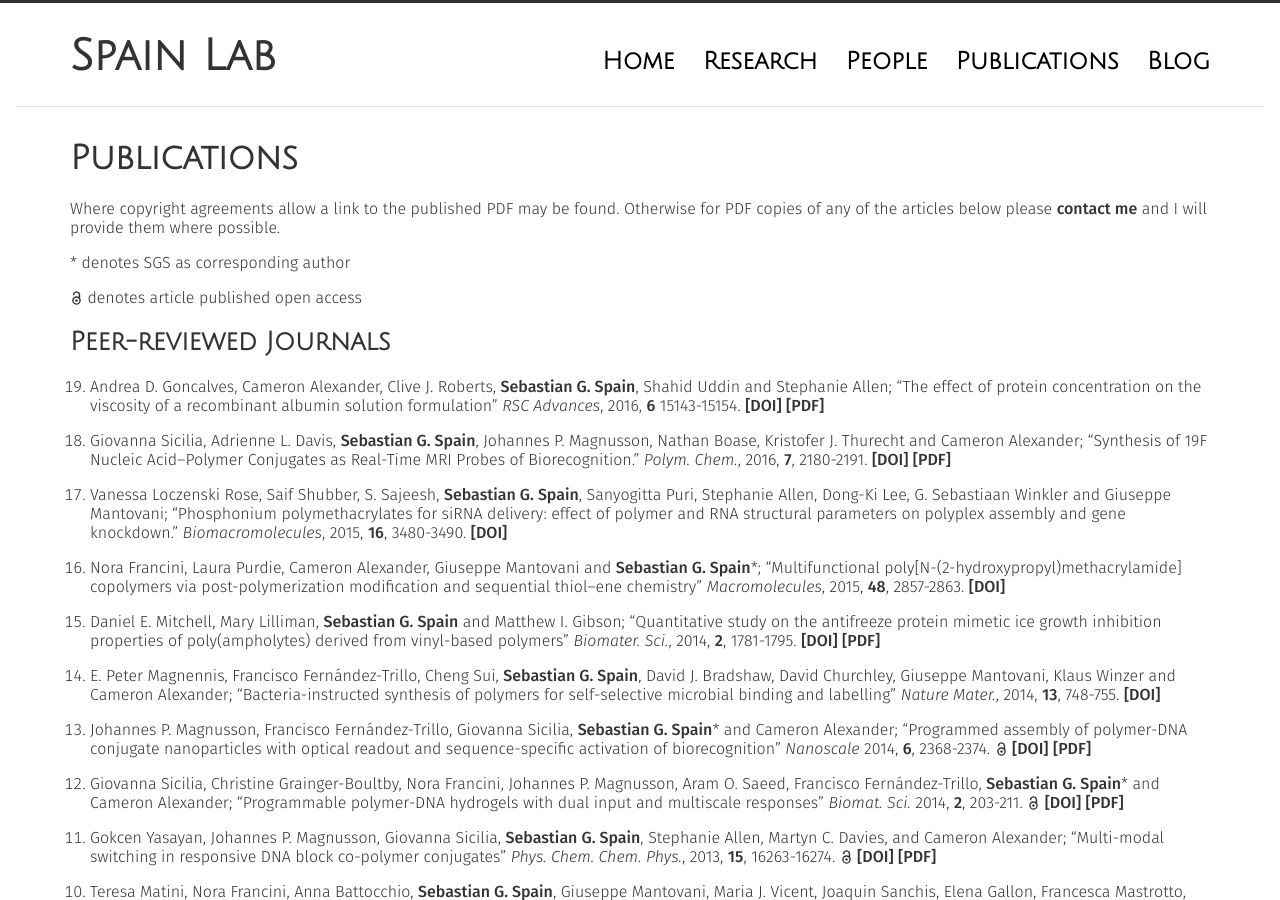
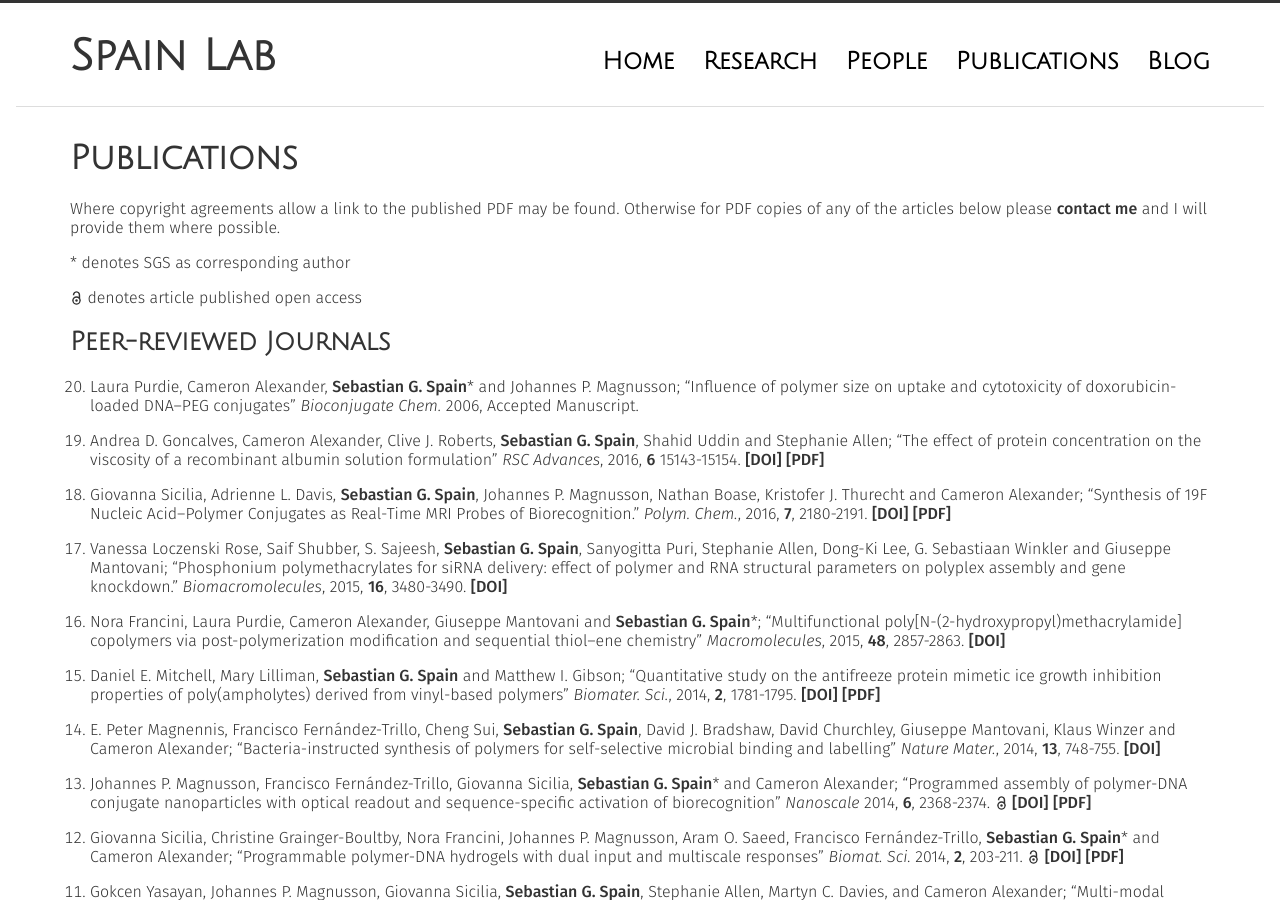
Before and after one commit to sebspain/sebspain.github.io, a Jekyll site: the page built from publications/index.md, in a window 1280 px wide and 900 px high. Built offline with Jekyll 4.4.1, drawn with Linux system fonts in a browser that asks for light colours.

Commit message:
added bioconj chem paper

```diff
--- a/publications/index.md
+++ b/publications/index.md
@@ -10,6 +10,8 @@
 <img height="14px" src="/img/oa.svg" class="oa" alt="open access logo"> denotes article published open access
 
 ## Peer-reviewed Journals
+1. Laura Purdie, Cameron Alexander, <strong>Sebastian G. Spain</strong>\* and Johannes P. Magnusson; "Influence of polymer size on uptake and cytotoxicity of doxorubicin-loaded DNA–PEG conjugates" <em>Bioconjugate Chem.</em> 2006, Accepted Manuscript.
+
 1. Andrea D. Goncalves, Cameron Alexander, Clive J. Roberts, <strong>Sebastian G. Spain</strong>, Shahid Uddin and Stephanie Allen; "The effect of protein concentration on the viscosity of a recombinant albumin solution formulation" <em>RSC Advances</em>, 2016, <strong>6</strong> 15143-15154. [\[DOI\]](http://dx.doi.org/10.1039/C5RA21068B) [\[PDF\]](http://sebspain.co.uk/publications/PDFs/2016/c5ra21068b-final.pdf)
 
 1. Giovanna Sicilia, Adrienne L. Davis, <strong>Sebastian G. Spain</strong>, Johannes P. Magnusson, Nathan Boase, Kristofer J. Thurecht and Cameron Alexander; "Synthesis of 19F Nucleic Acid–Polymer Conjugates as Real-Time MRI Probes of Biorecognition." <em>Polym. Chem.</em>, 2016, <strong>7</strong>, 2180-2191. [\[DOI\]](http://dx.doi.org/10.1039/C5PY01883H) [\[PDF\]](http://sebspain.co.uk/publications/PDFs/2016/C5PY01883H-final.pdf)
```
